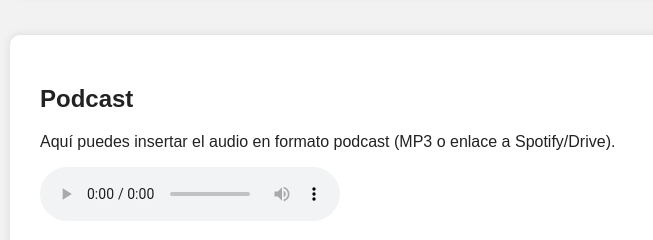
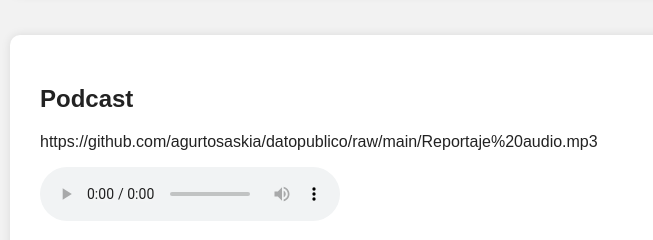
Before and after one commit to agurtosaskia/datopublico, a plain HTML site: page index.html in a window 1280 px wide. Shown: the part 2960-3200 px from the top of the page, 150-803 px from the left. Drawn offline with Linux system fonts and the light colour scheme.

Commit message:
Update index.html

```diff
--- a/index.html
+++ b/index.html
@@ -111,7 +111,7 @@
 
     <section class="container" id="podcast">
         <h2>Podcast</h2>
-        <p>Aquí puedes insertar el audio en formato podcast (MP3 o enlace a Spotify/Drive).</p>
+        <p>https://github.com/agurtosaskia/datopublico/raw/main/Reportaje%20audio.mp3</p>
         <audio controls>
             <source src="audio/podcast.mp3" type="audio/mp3">
         </audio>
```
